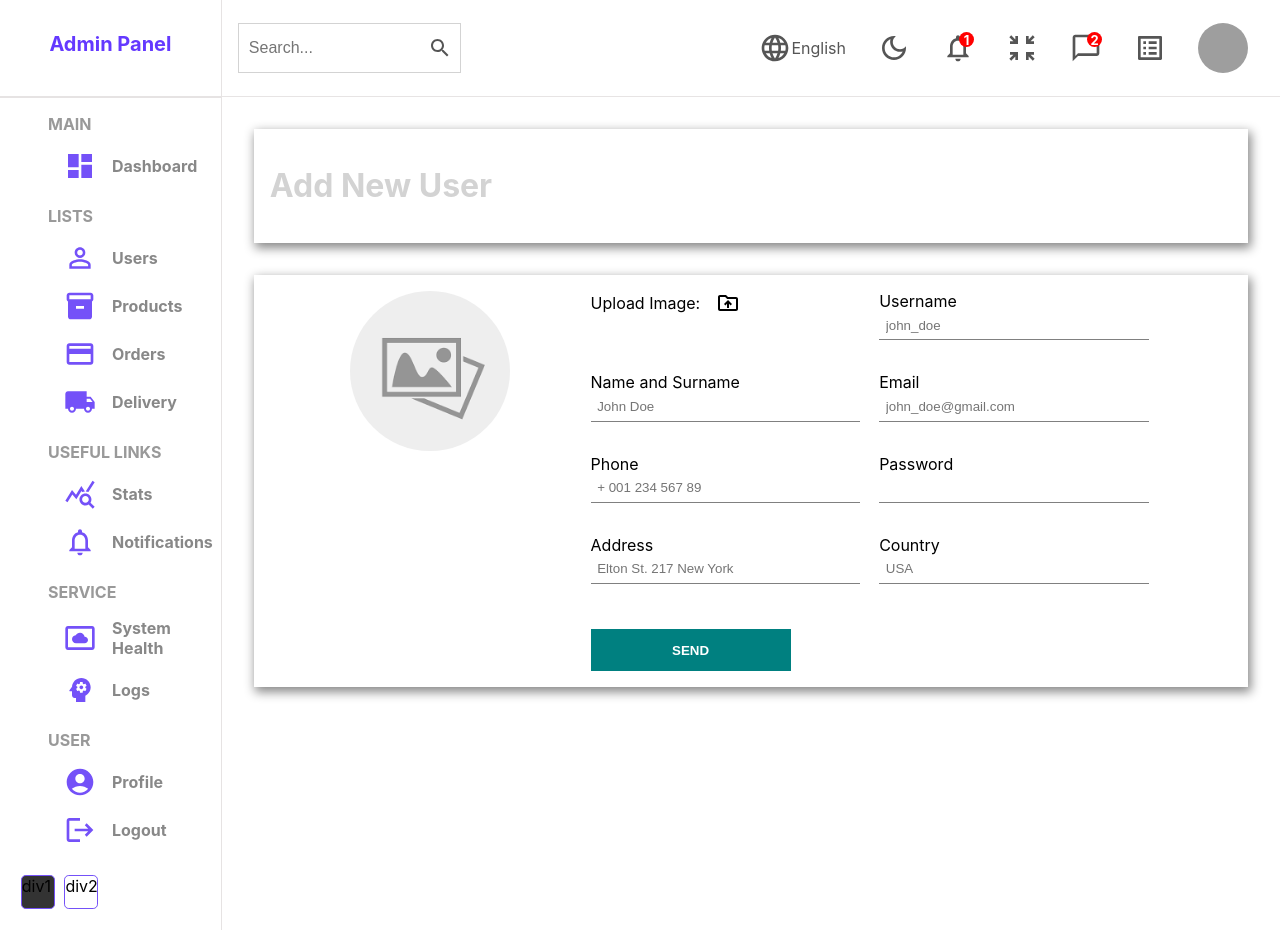
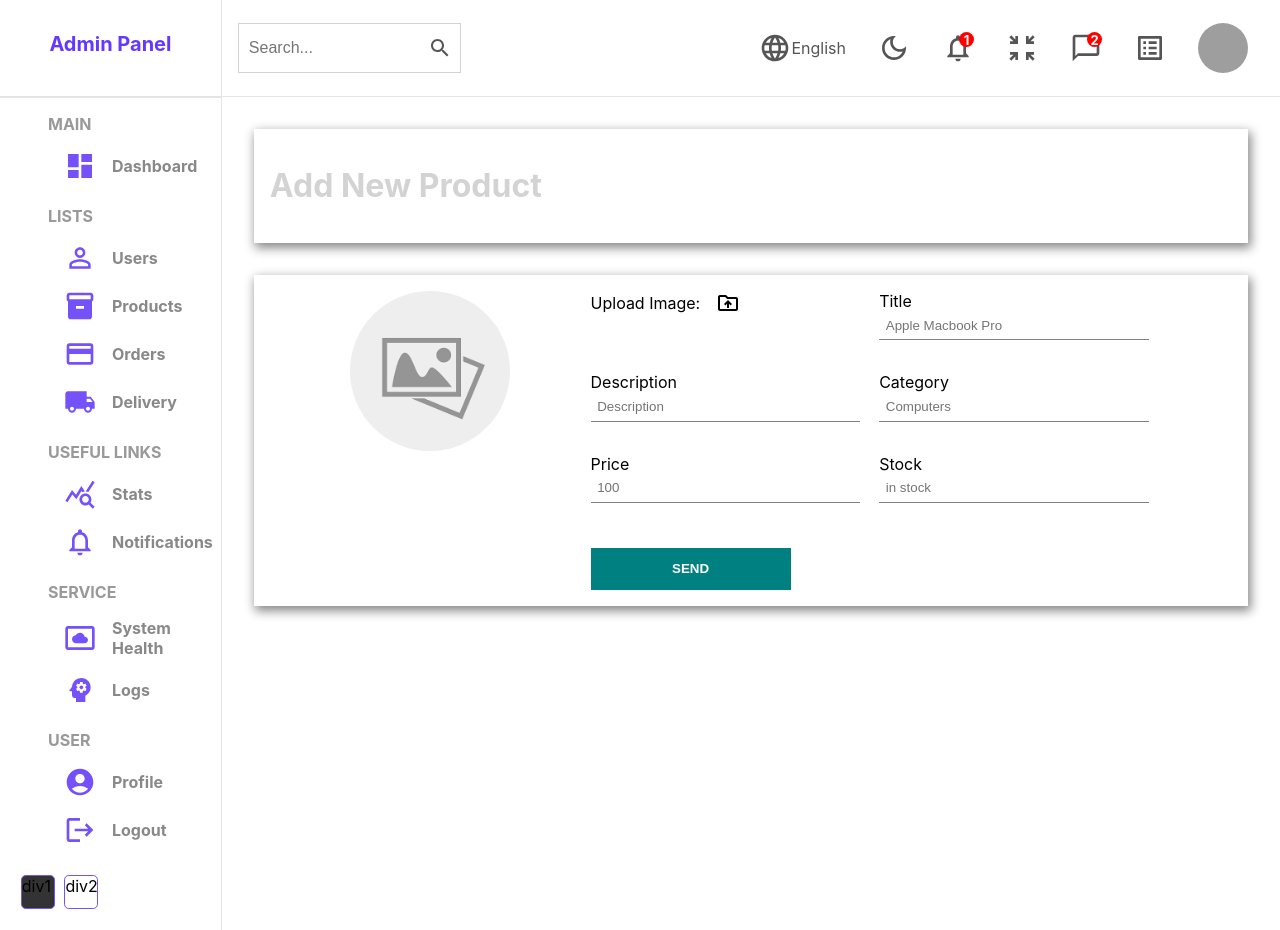
Before and after one commit to KristinaChausheva/react-admin-panel, a React (Create React App) app: page /products/new in a window 1280 px wide. Built offline with nearby package versions, Linux system fonts and the light colour scheme; grey boxes are pictures that could not be loaded.

Commit message:
mapping through the temp data from formSource.js and rendering forminputs in New component

```diff
--- a/src/App.js
+++ b/src/App.js
@@ -18,12 +18,18 @@ function App() {
           <Route path="users">
             <Route index element={<List />} />
             <Route path=":userId" element={<Single />} />
-            <Route path="new" element={<New inputs={userInputs} />} />
+            <Route
+              path="new"
+              element={<New inputs={userInputs} title="Add New User" />}
+            />
           </Route>
           <Route path="products">
             <Route index element={<List />} />
             <Route path=":productId" element={<Single />} />
-            <Route path="new" element={<New inputs={productInputs} />} />
+            <Route
+              path="new"
+              element={<New inputs={productInputs} title="Add New Product" />}
+            />
           </Route>
         </Route>
       </Routes>
--- a/src/pages/new/New.jsx
+++ b/src/pages/new/New.jsx
@@ -3,14 +3,14 @@ import Sidebar from "../../components/sidebar/Sidebar"
 import Navbar from "../../components/navbar/Navbar"
 import DriveFolderUploadOutlinedIcon from "@mui/icons-material/DriveFolderUploadOutlined"
 
-function New() {
+function New({ inputs, title }) {
   return (
     <div className="new">
       <Sidebar />
       <div className="newContainer">
         <Navbar />
         <div className="top">
-          <h1>Add New User</h1>
+          <h1>{title}</h1>
         </div>
         <div className="bottom">
           <div className="left">
@@ -28,7 +28,14 @@ function New() {
                 </label>
                 <input type="file" id="file" style={{ display: "none" }} />
               </div>
-              <div className="formInput">
+
+              {inputs.map((input) => (
+                <div className="formInput" key={input.id}>
+                  <label htmlFor="">{input.label}</label>
+                  <input type={input.type} placeholder={input.placeholder} />
+                </div>
+              ))}
+              {/* <div className="formInput">
                 <label>Username</label>
                 <input type="text" placeholder="john_doe" />
               </div>
@@ -55,7 +62,7 @@ function New() {
               <div className="formInput">
                 <label>Country</label>
                 <input type="text" placeholder="USA" />
-              </div>
+              </div> */}
               <button>SEND</button>
             </form>
           </div>
```
